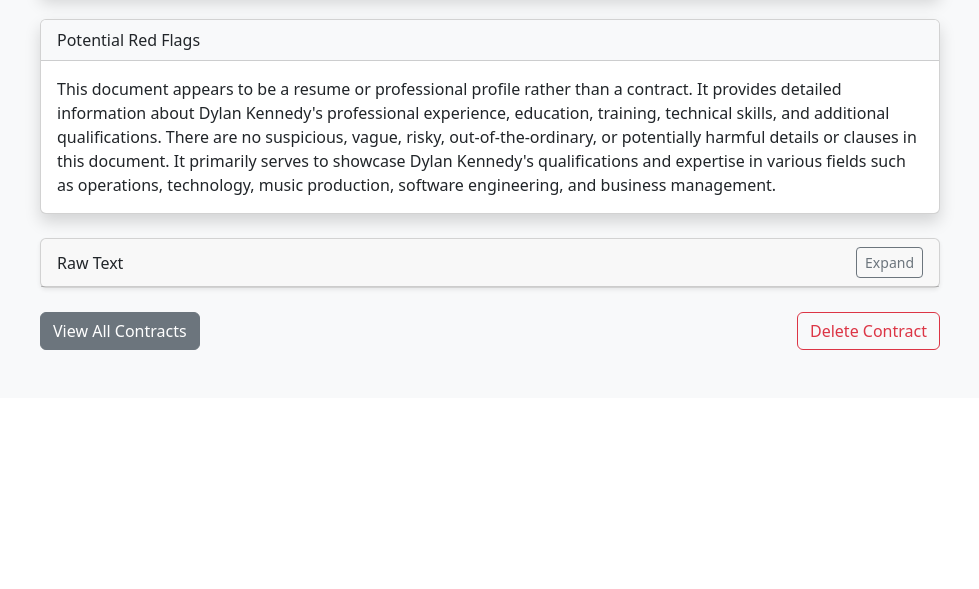
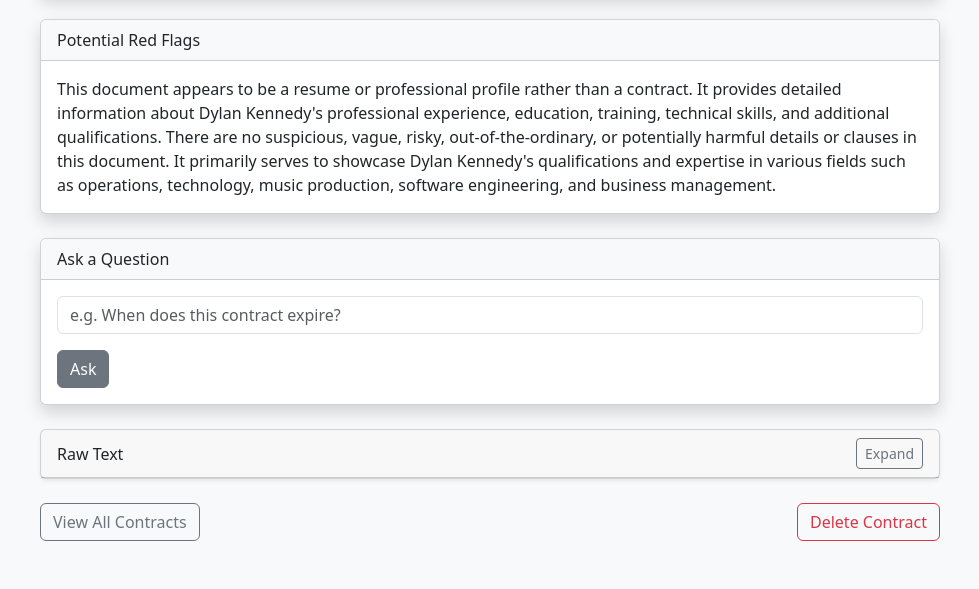
Before and after one commit to Dylan-kn/llm_contract_analyzer, a Django app: page /contract/8/ in a window 1280 px wide. Shown: the part 825-1414 px from the top of the page, without its empty margins (150-1129 px from the left). Before the commit the page ends 1175 px from the top, so only its background shows below. Run offline with Django 5.2, Linux system fonts and the light colour scheme; data comes from the database, SQL or seed files in the repository; both versions use the stored data as it was after the commit.

Commit message:
Added Q&A/chat logic using openAI API. Saving now but ultimately think it's clunky design. Will explore ways that the page doesn't need to reload every time.

```diff
--- a/analyzer/forms.py
+++ b/analyzer/forms.py
@@ -5,3 +5,9 @@ class ContractUploadForm(forms.ModelForm):
     class Meta:
         model = Contract
         fields = ['file']
+
+class QuestionForm(forms.Form):
+    question = forms.CharField(
+        label = 'Ask a question about this contract',
+        widget = forms.TextInput(attrs={'class': 'form-control', 'placeholder': 'e.g. When does this contract expire?'})
+    )
--- a/analyzer/templates/analyzer/view_contract.html
+++ b/analyzer/templates/analyzer/view_contract.html
@@ -20,6 +20,25 @@
         <div class="card-body"><p class="mb-0">{{ contract.red_flags }}</p></div>
     </div>
 
+    <div class="card shadow mb-4">
+        <div class="card-header bg-light text-dark">Ask a Question</div>
+        <div class="card-body">
+            <form method="POST">
+                {% csrf_token %}
+                <div class="mb-3">
+                    {{ form.question }}
+                </div>
+                <button type="submit" class="btn btn-secondary">Ask</button>
+            </form>
+
+            {% if answer %}
+                <hr>
+                <h6 class="mt-3">Answer:</h6>
+                <p>{{ answer }}</p>
+            {% endif %}
+        </div>
+    </div>
+
     <div class="card shadow-sm mb-4">
         <div class="card-header d-flex justify-content-between align-items-center">
             <span>Raw Text</span>
@@ -35,7 +54,7 @@
     </div>
 
     <div class="d-flex justify-content-between mb-5">
-        <a href="{% url 'contract_list' %}" class="btn btn-secondary">View All Contracts</a>
+        <a href="{% url 'contract_list' %}" class="btn btn-outline-secondary">View All Contracts</a>
         <a href="{% url 'delete_contract' contract.pk %}" class="btn btn-outline-danger">Delete Contract</a>
     </div>
 </div>
--- a/analyzer/views.py
+++ b/analyzer/views.py
@@ -1,8 +1,8 @@
 from django.shortcuts import render, redirect, get_object_or_404
-from .forms import ContractUploadForm
+from .forms import ContractUploadForm, QuestionForm
 from .models import Contract
 from .utils import extract_text_from_file
-from .llm import summarize, extract_key_info, red_flags, generate_title
+from .llm import summarize, extract_key_info, red_flags, generate_title, answer_question
 import os
 
 def upload_contract(request):
@@ -23,8 +23,22 @@ def upload_contract(request):
     return render(request, 'analyzer/upload_contract.html', {'form': form})
 
 def view_contract(request, pk):
-    contract = Contract.objects.get(pk=pk)
-    return render(request, 'analyzer/view_contract.html', {'contract': contract})
+    contract = get_object_or_404(Contract, pk=pk)
+    answer = None
+
+    if request.method == "POST":
+        form = QuestionForm(request.POST)
+        if form.is_valid():
+            question = form.cleaned_data['question']
+            answer = answer_question(contract.raw_text, question)
+    else:
+        form = QuestionForm()
+
+    return render(request, 'analyzer/view_contract.html', {
+        'contract': contract,
+        'form': form,
+        'answer': answer
+        })
 
 def contract_list(request):
     contracts = Contract.objects.all().order_by('-uploaded_at')
```
Also changed, not shown: analyzer/llm.py (+12 -0 lines), db.sqlite3, 3 other files.
